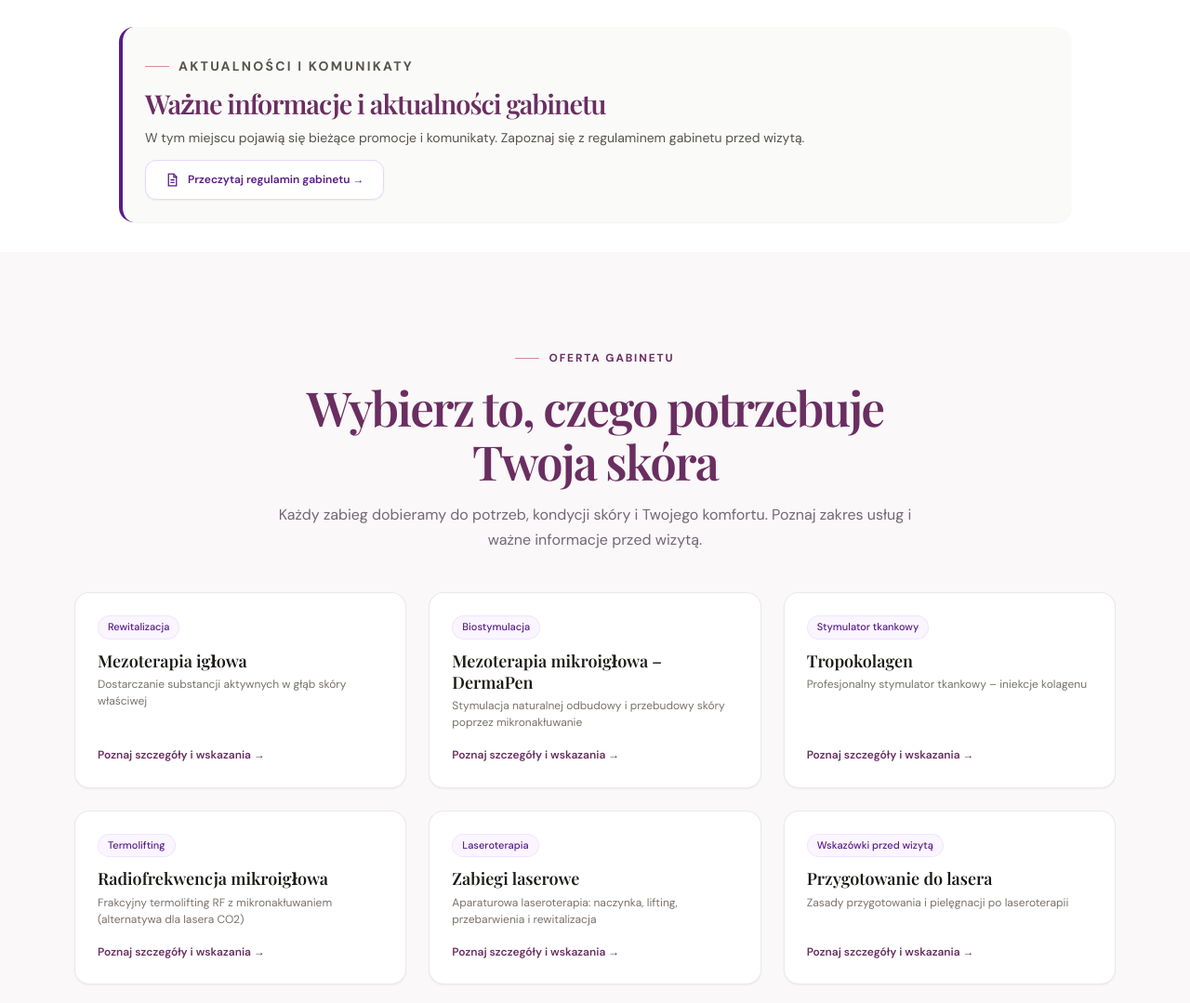
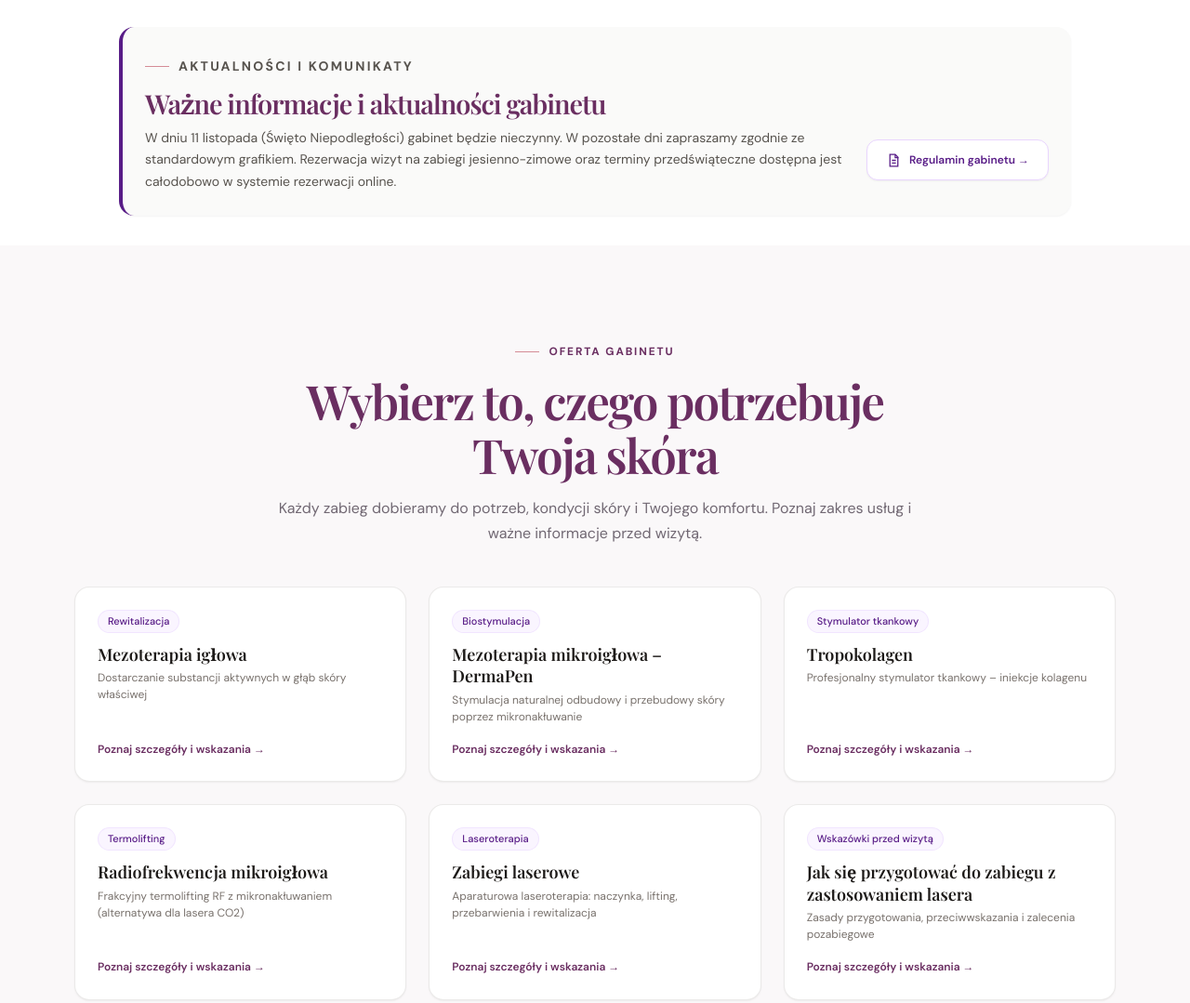
Before and after one commit to slawomirgrelich/twoj-kosmetolog, a plain HTML site: page index.html in a window 1280 px wide. Shown: the part 2020-3099 px from the top of the page at 93% size. Drawn offline with nearby package versions, Linux system fonts and the light colour scheme.

Commit message:
Dodanie pelnych zalecen przygotowania do laseroterapii

```diff
--- a/index.html
+++ b/index.html
@@ -1751,8 +1751,21 @@
       font-size: 0.875rem;
     }
 
+    .updates-content {
+      display: flex;
+      align-items: center;
+      gap: 20px;
+    }
+
+    .updates-content > p {
+      flex: 1 1 auto;
+      margin-bottom: 0;
+    }
+
     .rules-open {
       display: inline-flex;
+      min-height: 44px;
+      flex: 0 0 auto;
       align-items: center;
       gap: 8px;
       padding: 10px 20px;
@@ -1776,6 +1789,14 @@
       width: 17px;
       height: 17px;
       flex: 0 0 auto;
+    }
+
+    @media (max-width: 680px) {
+      .updates-content {
+        align-items: flex-start;
+        flex-direction: column;
+        gap: 14px;
+      }
     }
 
     .contact-section {
@@ -2754,11 +2775,13 @@
       <div class="updates-card">
         <p class="eyebrow">Aktualności i komunikaty</p>
         <h2 id="updates-title">Ważne informacje i aktualności gabinetu</h2>
-        <p>W tym miejscu pojawią się bieżące promocje i komunikaty. Zapoznaj się z regulaminem gabinetu przed wizytą.</p>
-        <button class="rules-open" id="open-rules-btn" type="button" aria-haspopup="dialog">
-          <svg viewBox="0 0 24 24" fill="none" stroke="currentColor" stroke-width="1.8" aria-hidden="true"><path d="M6 3h8l4 4v14H6z"/><path d="M14 3v5h5M9 12h6M9 16h6"/></svg>
-          Przeczytaj regulamin gabinetu →
-        </button>
+        <div class="updates-content">
+          <p>W dniu 11 listopada (Święto Niepodległości) gabinet będzie nieczynny. W pozostałe dni zapraszamy zgodnie ze standardowym grafikiem. Rezerwacja wizyt na zabiegi jesienno-zimowe oraz terminy przedświąteczne dostępna jest całodobowo w systemie rezerwacji online.</p>
+          <button class="rules-open" id="open-rules-btn" type="button" aria-haspopup="dialog" aria-controls="rules-modal">
+            <svg viewBox="0 0 24 24" fill="none" stroke="currentColor" stroke-width="1.8" aria-hidden="true"><path d="M6 3h8l4 4v14H6z"/><path d="M14 3v5h5M9 12h6M9 16h6"/></svg>
+            Regulamin gabinetu →
+          </button>
+        </div>
       </div>
     </section>
 
@@ -2838,9 +2861,9 @@
           </article>
           <article class="treatment-card">
             <span class="treatment-badge">Wskazówki przed wizytą</span>
-            <h3 class="treatment-name">Przygotowanie do lasera</h3>
-            <p class="treatment-subtitle">Zasady przygotowania i pielęgnacji po laseroterapii</p>
-            <button class="treatment-open" type="button" data-treatment="laser-przygotowanie" aria-label="Poznaj szczegóły: Przygotowanie do lasera">Poznaj szczegóły i wskazania →</button>
+            <h3 class="treatment-name">Jak się przygotować do zabiegu z zastosowaniem lasera</h3>
+            <p class="treatment-subtitle">Zasady przygotowania, przeciwwskazania i zalecenia pozabiegowe</p>
+            <button class="treatment-open" type="button" data-treatment="laser-przygotowanie" aria-label="Poznaj szczegóły: Jak się przygotować do zabiegu z zastosowaniem lasera">Poznaj szczegóły i wskazania →</button>
           </article>
           <article class="treatment-card">
             <span class="treatment-badge">Usuwanie zmian</span>
@@ -3461,7 +3484,8 @@
         ],
         guidanceTitle: "Ważne przed zabiegiem",
         guidance: [
-          "Nie odstawiaj przepisanych leków bez konsultacji z lekarzem. Omów stosowane leki, zioła i kosmetyki podczas kwalifikacji do zabiegu."
+          "Nie odstawiaj przepisanych leków bez konsultacji z lekarzem. Omów stosowane leki, zioła i kosmetyki podczas kwalifikacji do zabiegu.",
+          "Podane odstępy dla retinolu, kwasów i niektórych ziół różnią się między opisem laseroterapii a instrukcją przygotowania. Potwierdź właściwy termin z gabinetem przed zabiegiem."
         ],
         contraindications: [
           "Ciąża i laktacja",
@@ -3481,24 +3505,52 @@
         ]
       },
       "laser-przygotowanie": {
-        title: "Jak przygotować się do zabiegu laserowego?",
-        subtitle: "Zasady przygotowania i pielęgnacji po laseroterapii",
+        title: "Jak się przygotować do zabiegu z zastosowaniem lasera",
+        subtitle: "Zasady przygotowania, przeciwwskazania i zalecenia pozabiegowe",
         badge: "Wskazówki przed wizytą",
-        description: "Przygotowanie zmniejsza ryzyko powikłań, ale nie eliminuje go całkowicie. Szczegółowe zalecenia zależą od rodzaju lasera, obszaru zabiegowego oraz indywidualnej kwalifikacji.",
-        effects: [
-          "Przed zabiegiem unikaj opalania i samoopalacza; wymagany odstęp potwierdź w gabinecie",
-          "Poinformuj o lekach, ziołach i suplementach, zwłaszcza fotouczulających",
-          "Omów z gabinetem stosowanie kosmetyków z retinolem, kwasami i witaminą C",
-          "Po zabiegu stosuj zaleconą pielęgnację i ochronę przeciwsłoneczną, w tym SPF 50+"
+        description: "Sprawdź, czy możesz skorzystać z zabiegów z zastosowaniem lasera. Prawidłowe przygotowanie pomaga zmniejszyć ryzyko powikłań i wspiera skuteczność procedury.",
+        effectGroups: [
+          {
+            title: "Zasady przed zabiegiem",
+            items: [
+              "Świeża opalenizna / korzystanie z solarium: zaprzestać na miesiąc przed serią.",
+              "Retinol, wit. C, kwasy AHA/BHA oraz zioła: dziurawiec, nagietek, rumianek, skrzyp i pokrzywa – omów z gabinetem przerwę przed serią; w instrukcji przygotowania podano minimum tydzień.",
+              "Tetracykliny i inne leki światłouczulające: omów z lekarzem i gabinetem przed zabiegiem.",
+              "Retinoidy: omów z lekarzem i gabinetem wymaganą przerwę przed serią; w instrukcji przygotowania podano co najmniej 3 miesiące.",
+              "Zakaz głębokich zabiegów złuszczających w przeciągu ostatniego miesiąca.",
+              "Nici wchłanialne do 6 miesięcy po zabiegu, nici niewchłanialne – przeciwwskazanie bezwzględne. Poinformuj także o wypełniaczach i implantach w obszarze zabiegu.",
+              "Przed depilacją laserową: koniecznie ogolić miejsce zabiegowe."
+            ]
+          },
+          {
+            title: "Zalecenia po zabiegu",
+            items: [
+              "Bezwzględne stosowanie filtrów SPF 50 i brak ekspozycji na słońce do miesiąca.",
+              "Zakaz intensywnego sportu, siłowni, fitnessu, tańca i basenu min. tydzień po zabiegu.",
+              "Zakaz przegrzewania (sauna, gorące kąpiele) min. miesiąc po zabiegu.",
+              "Zakaz spożywania alkoholu min. tydzień po zabiegu.",
+              "Zakaz drażnienia mechanicznego, kosmetyków na alkoholu oraz zdrapywania strupków/pęcherzyków.",
+              "Nawilżanie i natłuszczanie skóry zgodnie z zaleceniami kosmetologa."
+            ]
+          }
         ],
-        indications: [
-          "Wskazówki dotyczą zabiegów laserowych po indywidualnej konsultacji",
-          "W razie wątpliwości skontaktuj się z gabinetem przed wizytą",
-          "Nie odstawiaj przepisanych leków bez konsultacji z lekarzem"
+        guidanceTitle: "Ważne przed wizytą",
+        guidance: [
+          "Nie odstawiaj przepisanych leków bez konsultacji z lekarzem.",
+          "Podane odstępy dla retinolu, kwasów i niektórych ziół różnią się między opisem laseroterapii a instrukcją przygotowania. Potwierdź właściwy termin z gabinetem przed zabiegiem."
         ],
         contraindications: [
-          "Świeża opalenizna, aktywna infekcja lub inne przeciwwskazania mogą wymagać odłożenia zabiegu",
-          "O możliwości wykonania zabiegu decyduje kwalifikacja"
+          "Ciąża i karmienie piersią",
+          "Ciemne fototypy skóry",
+          "Rozrusznik serca",
+          "Zmiany nowotworowe",
+          "Zaburzenia krzepnięcia, czucia i krążenia (przeciwwskazanie względne)",
+          "Uczulenie na światło",
+          "Epilepsja",
+          "Skłonność do keloidów",
+          "Infekcje bakteryjne / grzybicze / wirusowe",
+          "Choroby autoimmunologiczne",
+          "Choroby tkanki łącznej – wymagana konsultacja"
         ]
       },
       "elektrokoagulacja": {
@@ -3667,7 +3719,7 @@
         fillModalList(modalEffects, details.effectGroups[0].items, "positive");
         fillModalList(modalIndications, details.effectGroups[1].items, "positive");
       } else {
-        modalEffectsTitle.textContent = id === "laser-przygotowanie" ? "Zalecenia przed i po zabiegu" : "Efekty zabiegu";
+        modalEffectsTitle.textContent = "Efekty zabiegu";
         modalIndicationsTitle.textContent = "Wskazania";
         fillModalList(modalEffects, details.effects, "positive");
         fillModalList(modalIndications, details.indications, "positive");
```
